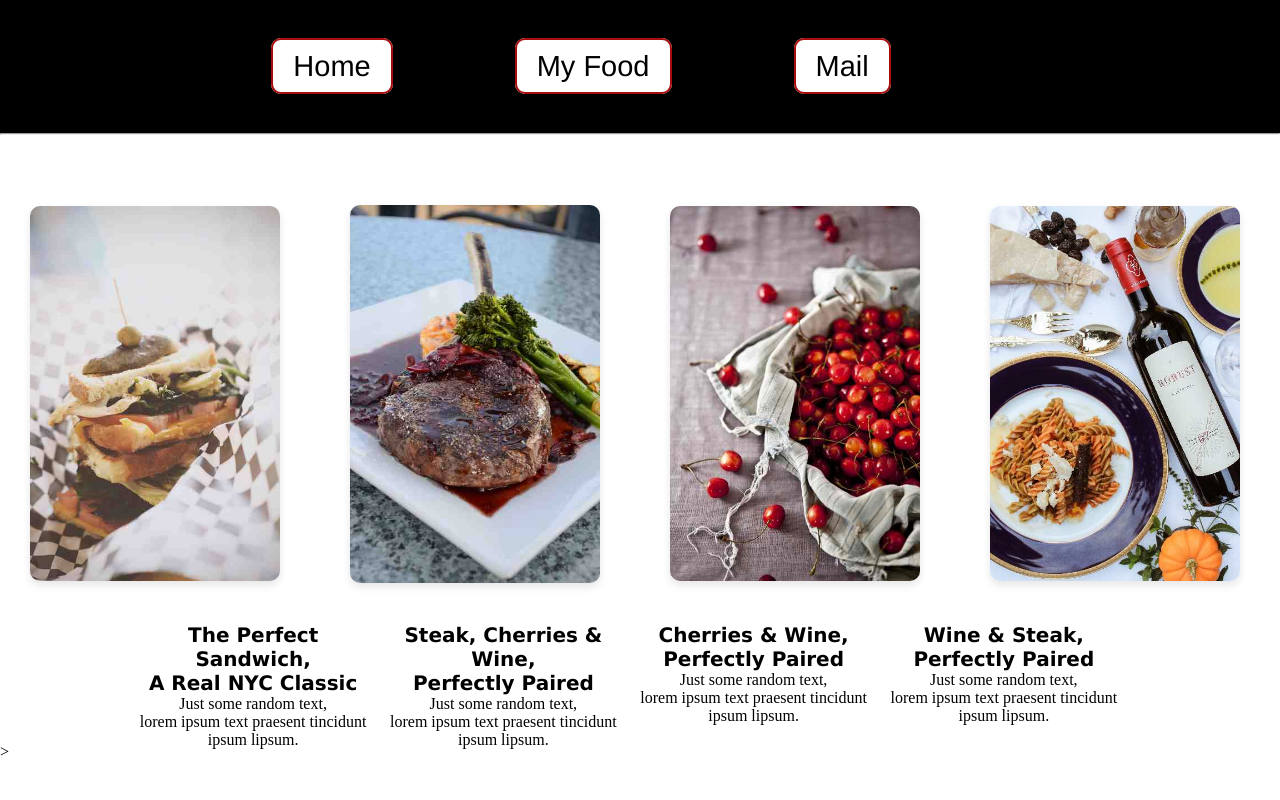
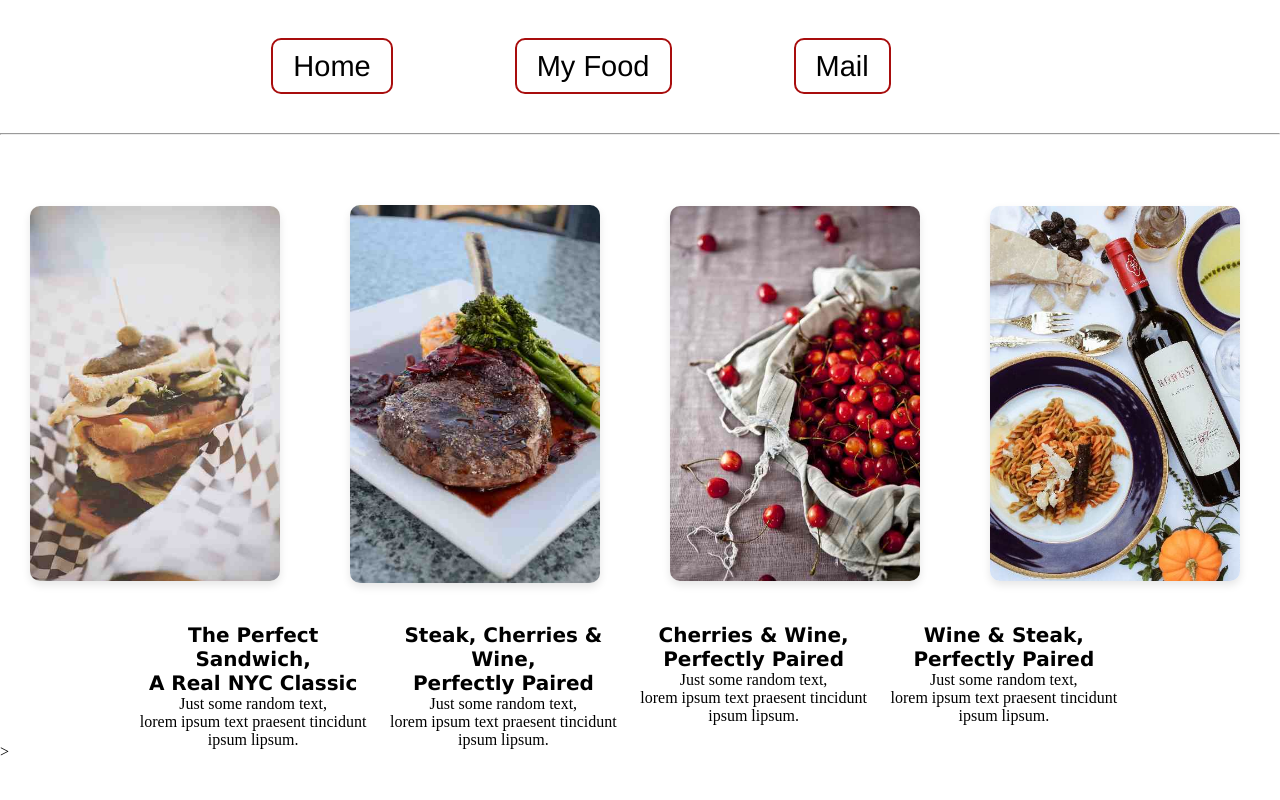
Before and after one commit to Surendra-Babu17/html-css-project, a plain HTML site: page index.html in a window 1280 px wide. Shown: the top 800 px of the page. Drawn offline with Linux system fonts and the light colour scheme.

Commit message:
Update style.css

```diff
--- a/style.css
+++ b/style.css
@@ -11,8 +11,7 @@
     align-items: center;
     padding: 50px;
     text-align: center;
-    background-color: black;
-    width: 100%;
+
 }
 a{
     color: black;
```
